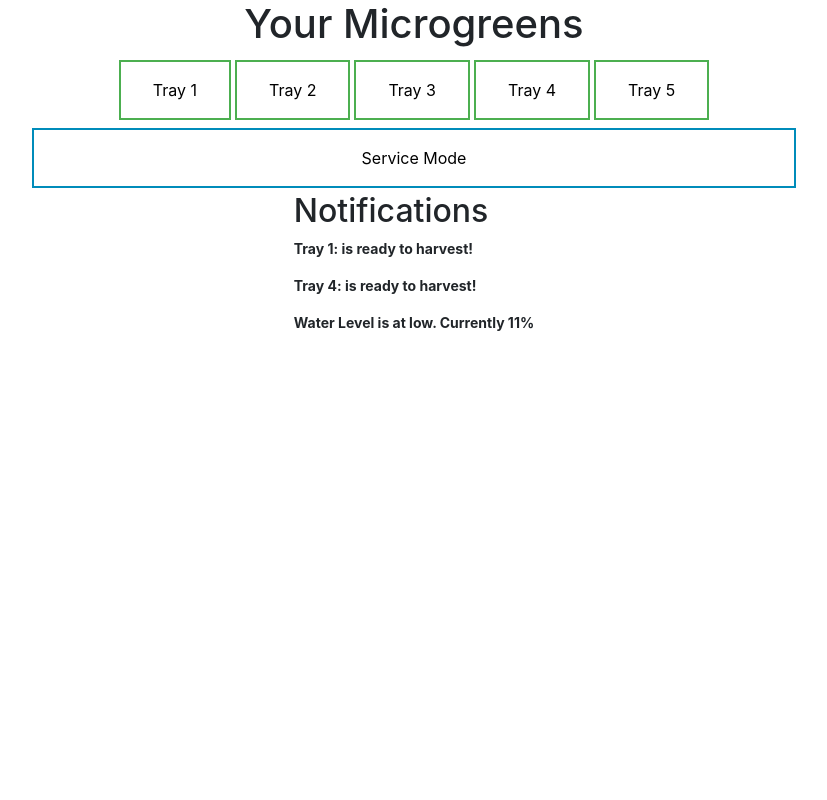
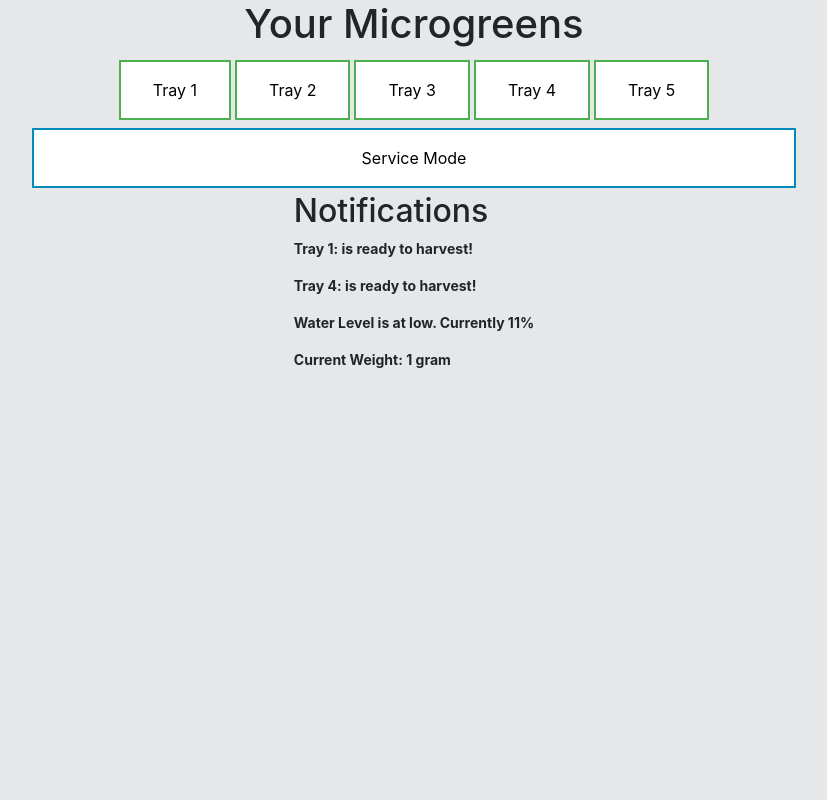
Before and after one commit to Dkenner1/Atomgreens, a Flask app: page / in a window 1280 px wide. Shown: the whole page, without its empty margins (226-1053 px from the left). Run offline with Flask 2, Linux system fonts and the light colour scheme; some libraries are stand-ins or nearby versions.

```diff
--- a/MicrogreensUI/routes/main.py
+++ b/MicrogreensUI/routes/main.py
@@ -8,7 +8,7 @@ main = Blueprint('main', __name__, template_folder='templates')
 @main.route('/', methods=['GET', 'POST'])
 def index():
     #mongodb query {item['sensor']: item['value'] for item in status.find({'tray': 1}, {'_id:': 0})}
-    data = {'tray_status': [{'id': 1, 'iscomplete': True}, {'id': 1, 'iscomplete': False}, {'id': 3, 'iscomplete': False},  {'id': 4, 'iscomplete': True}], 'water_level': 11}
+    data = {'tray_status': [{'id': 1, 'iscomplete': True}, {'id': 1, 'iscomplete': False}, {'id': 3, 'iscomplete': False},  {'id': 4, 'iscomplete': True}], 'water_level': 11, 'weight': 1}
     return render_template('index.html', status=data)
 
 
@@ -19,8 +19,9 @@ def settings():
 
 @main.route('/trayinfo/<trayid>', methods=['GET', 'POST'])
 def data(trayid):
-
-
+    #ph_data = tray_data.find({'tray': int(trayid), 'sensor': 'ph'}, {'_id': 0})
+    #weight_data = tray_data.find({'tray': int(trayid), 'sensor': 'ph'}, {'_id': 0})
+    #water_data = tray_data.find({'tray': int(trayid), 'sensor': 'water level'}, {'_id': 0})
     return render_template('tray.html')
 
 # eli was here
--- a/MicrogreensUI/static/css/style.css
+++ b/MicrogreensUI/static/css/style.css
@@ -47,7 +47,11 @@
   margin-right: -0.75rem;
 }
 
+.green {
+    background-color: #008000;
+}
+
 .chart-container{
-    width: 10px;
-    height: 600px
+    width: 600px;
+    height: 10%;
 }
--- a/MicrogreensUI/templates/base.html
+++ b/MicrogreensUI/templates/base.html
@@ -8,6 +8,14 @@
     {% block headInfo %} {% endblock %}
 </head>
 <body>
+<style>
+body {
+  background-color: #e6e7e8;
+  background-attachment: fixed;
+background-position: right top;
+background-size: cover;
+}
+</style>
 <div class="d-flex justify-content-center">
 
 </div>
--- a/MicrogreensUI/templates/index.html
+++ b/MicrogreensUI/templates/index.html
@@ -35,6 +35,7 @@
 	   {% if status.water_level < 50 %}
 	   <p><b>Water Level is at low. Currently {{ status.water_level }}%</b></p>
 	   {% endif %}
+	   <p><b>Current Weight: {{status.weight}} gram</b></p>
    </section>
 	</div>
 {% endblock %}
```
Also changed, not shown: MicrogreensUI/static/imgs/greens.png (added), 1 other file.
